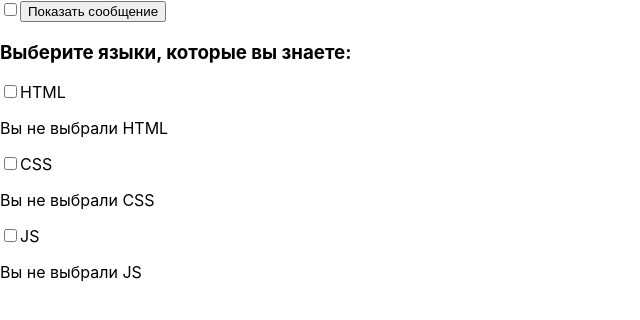
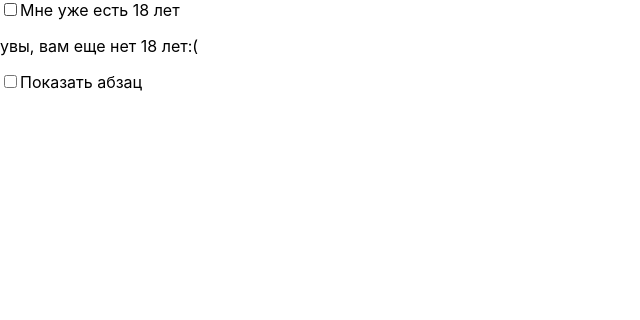
Before and after one commit to rayssssbush/react_labs, a React (Create React App) app in the folder my-app/: page / in a window 1280 px wide. Shown: the top 320 px of the page, without its empty margins (0-640 px from the left). Built offline with nearby package versions, Linux system fonts and the light colour scheme.

Commit message:
react_43

```diff
--- a/my-app/src/App.js
+++ b/my-app/src/App.js
@@ -1,74 +1,49 @@
 import React, { useState } from 'react'
 
 function App() {
-	// Для первой задачи
-	const [isChecked, setIsChecked] = useState(false)
-	const [message, setMessage] = useState('')
+	// Задача 1: Проверка на 18 лет
+	const [isAdult, setIsAdult] = useState(false)
 
-	// Для второй задачи
-	const [htmlChecked, setHtmlChecked] = useState(false)
-	const [cssChecked, setCssChecked] = useState(false)
-	const [jsChecked, setJsChecked] = useState(false)
-
-	// Обработчик для первой задачи
-	const handleGreeting = () => {
-		if (isChecked) {
-			setMessage('Привет, пользователь!')
-		} else {
-			setMessage('До свидания!')
-		}
-	}
-
-	// Обработчик для второй задачи
-	const handleHtmlChange = e => setHtmlChecked(e.target.checked)
-	const handleCssChange = e => setCssChecked(e.target.checked)
-	const handleJsChange = e => setJsChecked(e.target.checked)
+	// Задача 2: Видимость абзаца по чекбоксу
+	const [isVisible, setIsVisible] = useState(false)
 
 	return (
 		<div>
-			{/* Задача 1: Приветствие и прощание по чекбоксу */}
+			{/* Задача 1: Чекбокс для проверки возраста */}
 			<div>
-				<input
-					type='checkbox'
-					checked={isChecked}
-					onChange={e => setIsChecked(e.target.checked)}
-				/>
-				<button onClick={handleGreeting}>Показать сообщение</button>
-				<p>{message}</p>
-			</div>
-
-			{/* Задача 2: Выбор языков */}
-			<div>
-				<h3>Выберите языки, которые вы знаете:</h3>
 				<label>
 					<input
 						type='checkbox'
-						checked={htmlChecked}
-						onChange={handleHtmlChange}
+						checked={isAdult}
+						onChange={e => setIsAdult(e.target.checked)}
 					/>
-					HTML
+					Мне уже есть 18 лет
 				</label>
-				<p>{htmlChecked ? 'Вы знаете HTML' : 'Вы не выбрали HTML'}</p>
 
+				{isAdult ? (
+					<div>
+						<h2>Ура, вам уже есть 18</h2>
+						<p>здесь расположен контент только для взрослых</p>
+					</div>
+				) : (
+					<div>
+						<p>увы, вам еще нет 18 лет:(</p>
+					</div>
+				)}
+			</div>
+
+			{/* Задача 2: Видимость абзаца */}
+			<div>
 				<label>
 					<input
 						type='checkbox'
-						checked={cssChecked}
-						onChange={handleCssChange}
+						checked={isVisible}
+						onChange={e => setIsVisible(e.target.checked)}
 					/>
-					CSS
+					Показать абзац
 				</label>
-				<p>{cssChecked ? 'Вы знаете CSS' : 'Вы не выбрали CSS'}</p>
 
-				<label>
-					<input
-						type='checkbox'
-						checked={jsChecked}
-						onChange={handleJsChange}
-					/>
-					JS
-				</label>
-				<p>{jsChecked ? 'Вы знаете JS' : 'Вы не выбрали JS'}</p>
+				{isVisible && <p>Этот абзац виден, потому что чекбокс отмечен.</p>}
 			</div>
 		</div>
 	)
```
